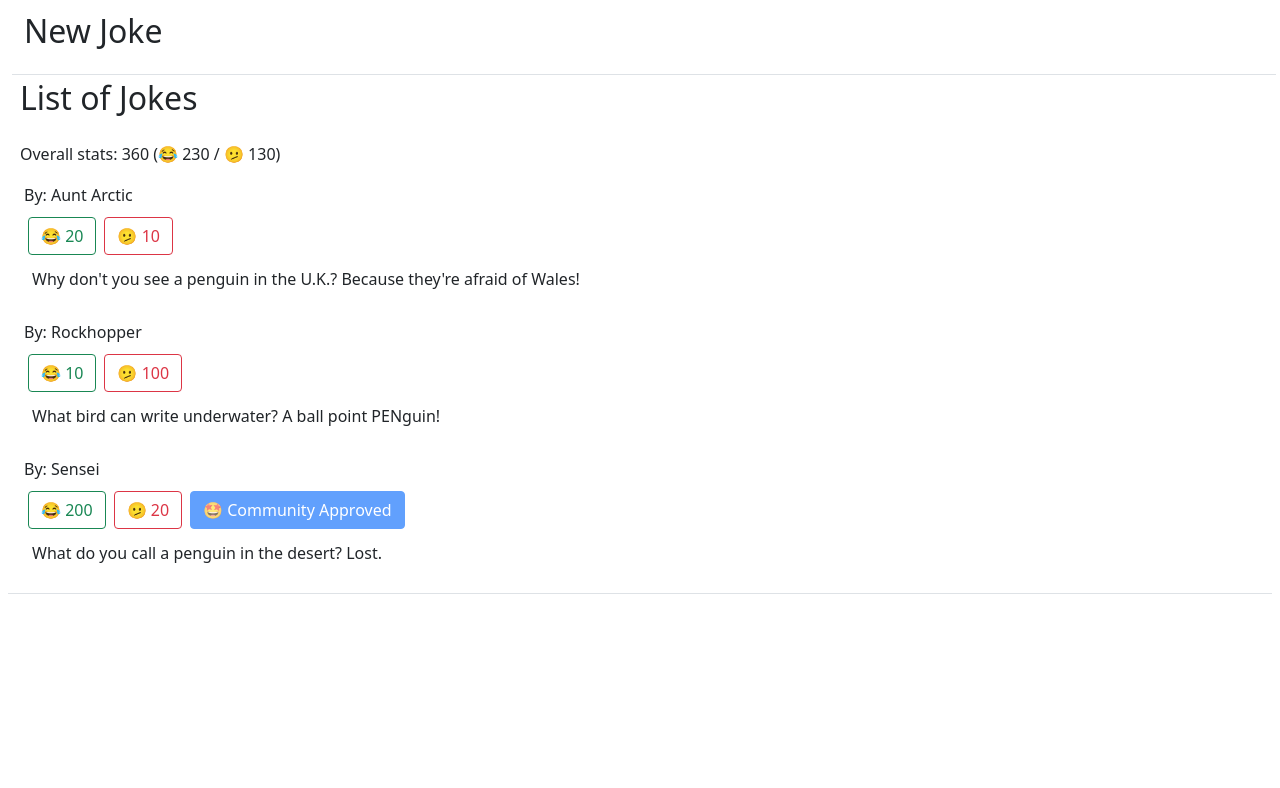
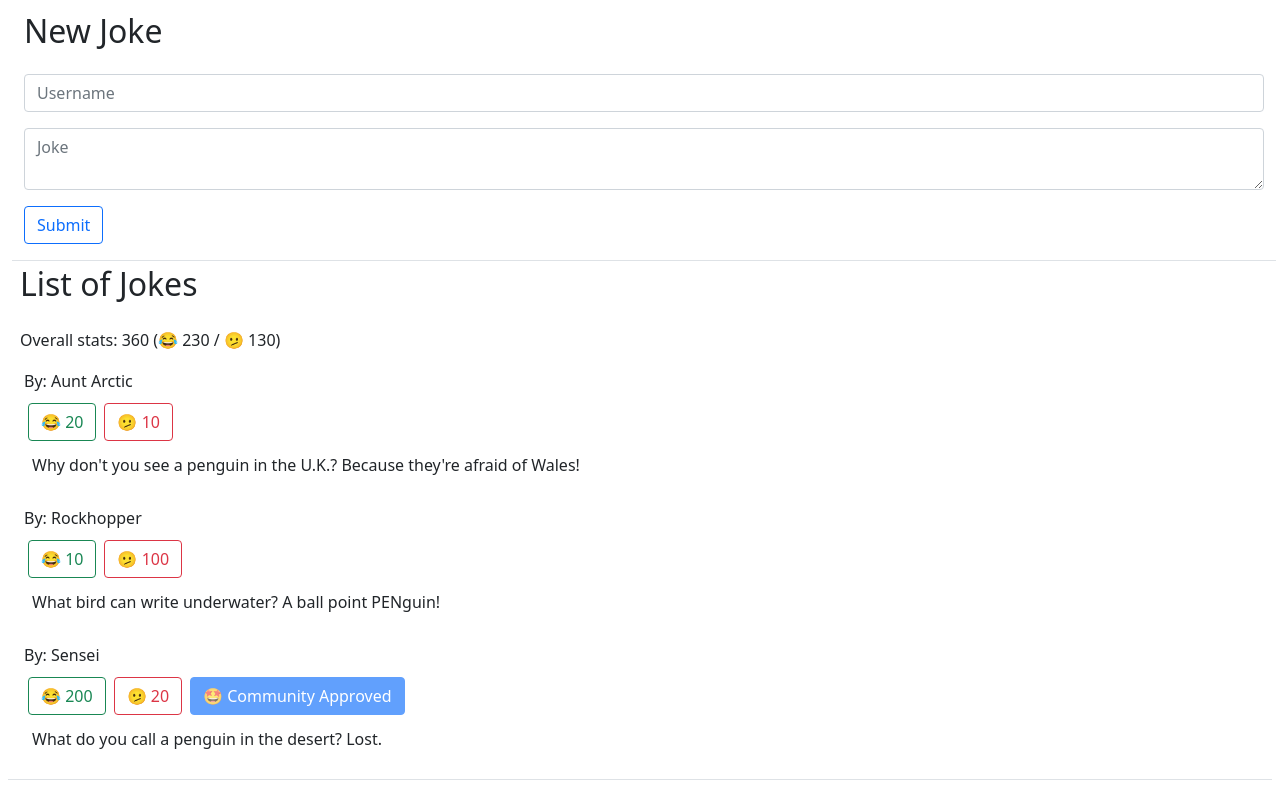
Before and after one commit to Szamurajpalanta/InfRend2022_MZ727W, an Angular app in the folder joke-list/: page / in a window 1280 px wide. Shown: the top 788 px of the page. Built offline with nearby package versions, Linux system fonts and the light colour scheme.

Commit message:
add new joke form

```diff
--- a/joke-list/src/app/app.component.html
+++ b/joke-list/src/app/app.component.html
@@ -1,7 +1,20 @@
 <div class="bg-white border-bottom p-6 row m-2">
+  <!--form may be moved to its own component-->
   <div class="col-md-12 border-bottom m-1">
     <h2 class="text-3xl mb-4 mt-0">New Joke</h2>
+    <form>
+      <div class="input-group mb-3">
+        <input type="text" class="form-control" placeholder="Username">
+      </div>
+      <div class="input-group mb-3">
+        <textarea class="form-control" placeholder="Joke"></textarea>
+      </div>
+      <div class="col-md-12 clearfix">
+        <button class="btn btn-outline-primary rounded float-right mb-3" (click)="addJoke()">Submit</button>
+      </div>
+    </form>
   </div>
+  <!--TODO: move this to the list component-->
   <h2 class="text-3xl mb-4 mt-0">List of Jokes</h2>
   <p>Overall stats: {{countAllVotes()}} (😂 {{countUpvotes()}} / 🫤 {{countDownvotes()}})</p>
   <div class="col-md-12 m-1" *ngFor="let joke of jokes">
--- a/joke-list/src/app/app.component.ts
+++ b/joke-list/src/app/app.component.ts
@@ -1,5 +1,5 @@
 import { Component } from '@angular/core';
-import { jokes } from './joke';
+import { Joke, jokes } from './joke';
 
 @Component({
   selector: 'app-root',
@@ -9,6 +9,21 @@
 export class AppComponent {
   title = 'joke-list';
   jokes = jokes;
+  newJoke!: Joke;
+
+  initializeNewJoke() {
+    this.newJoke = {
+      user: "",
+      text: "",
+      upvotes: 0,
+      downvotes: 0
+    };
+  }
+
+  addJoke() {
+    jokes.push(this.newJoke);
+    this.initializeNewJoke();
+  }
 
   countUpvotes(): number {
     let sum = 0;
--- a/joke-list/src/app/app.module.ts
+++ b/joke-list/src/app/app.module.ts
@@ -1,5 +1,6 @@
 import { NgModule } from '@angular/core';
 import { BrowserModule } from '@angular/platform-browser';
+import { FormsModule } from '@angular/forms';
 
 import { AppComponent } from './app.component';
 import { JokeComponent } from './joke/joke.component';
@@ -12,7 +13,8 @@
     ListComponent
   ],
   imports: [
-    BrowserModule
+    BrowserModule,
+    FormsModule
   ],
   providers: [],
   bootstrap: [AppComponent]
--- a/joke-list/src/app/joke/joke.component.ts
+++ b/joke-list/src/app/joke/joke.component.ts
@@ -7,13 +7,11 @@
   styleUrls: ['./joke.component.css']
 })
 export class JokeComponent implements OnInit {
-  constructor() {
+  constructor() { }
 
-  }
+  ngOnInit(): void { }
+
   @Input() joke!: Joke;
-
-  ngOnInit(): void {
-  }
 
   upvote() {
     this.joke.upvotes++;
```
